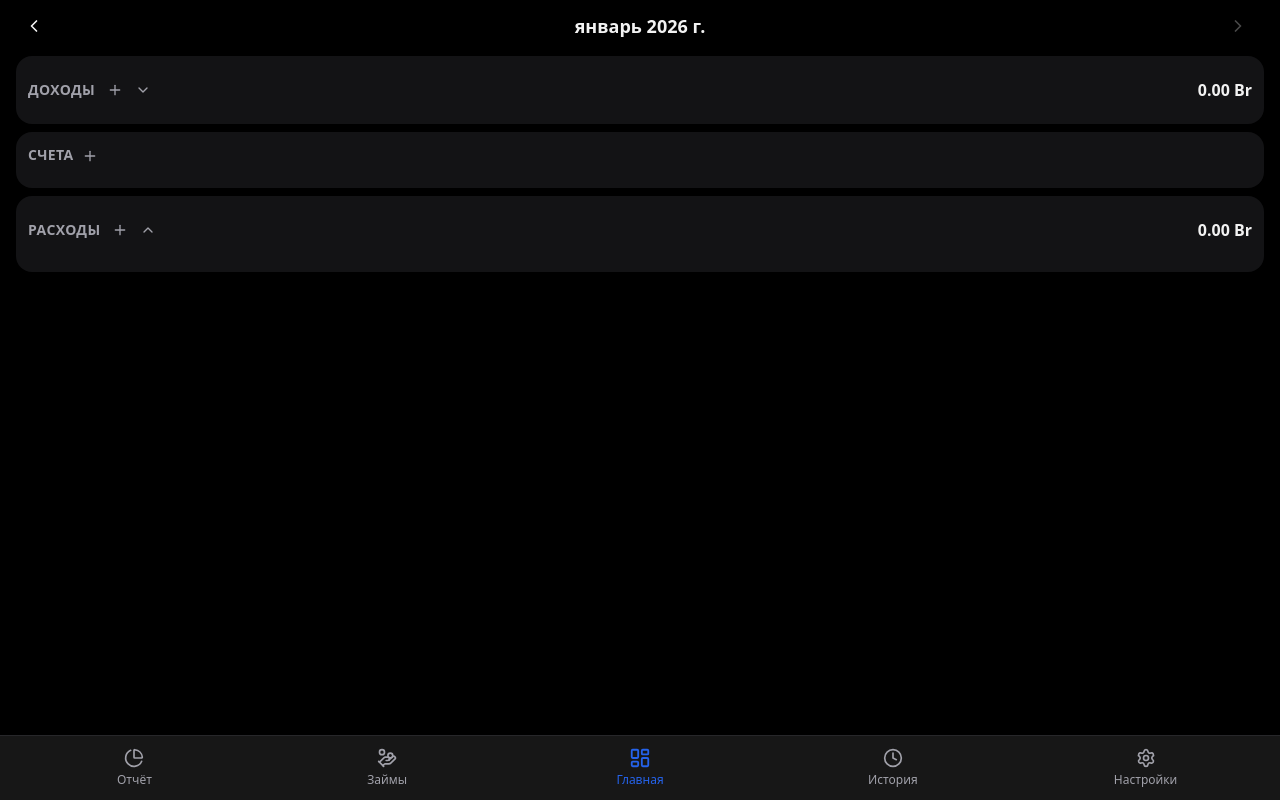
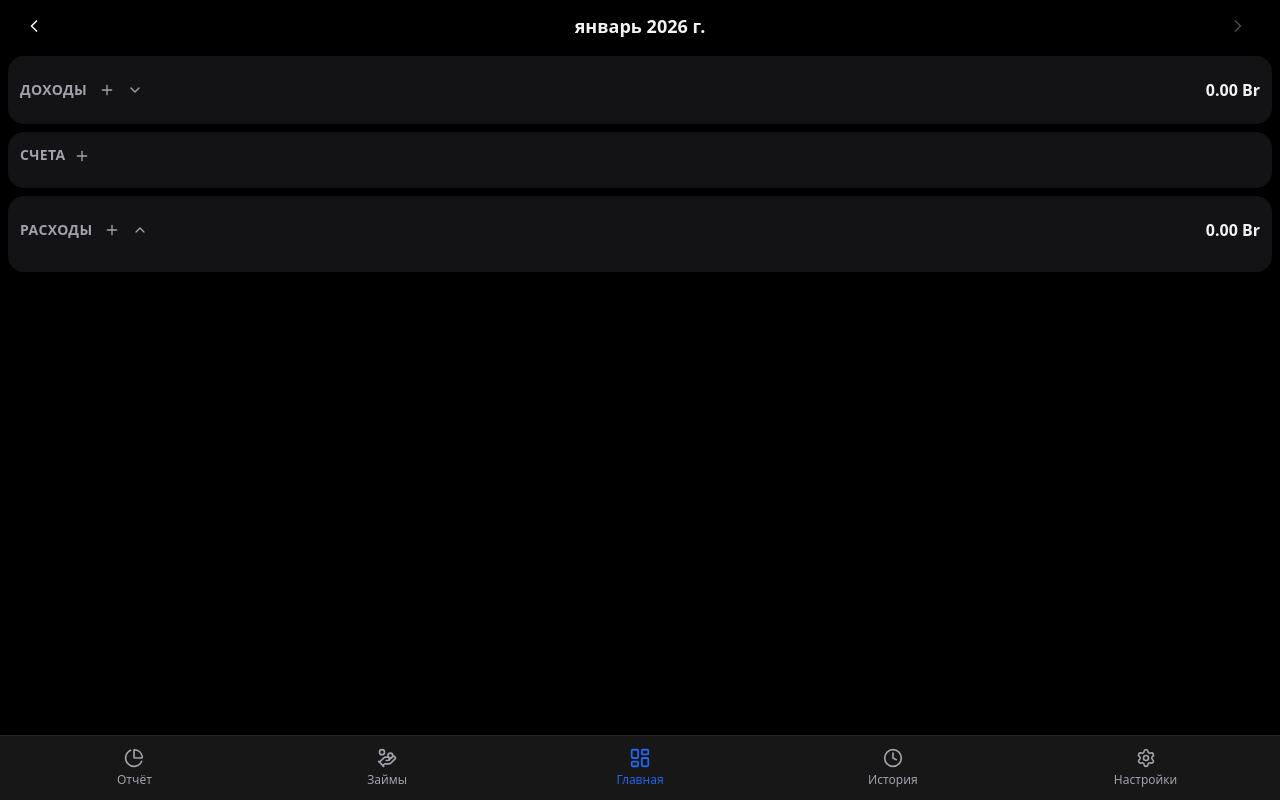
Before and after one commit to kostapchuk/finance-tracker, a React (Vite) app: page / in a window 1280 px wide. Both pictures are taken after typing "Sample123", "Sample123" into the empty fields and a click on the button "Продолжить". Built offline with nearby package versions, Linux system fonts and the light colour scheme.

Commit message:
fix: reduce px spacing for main sections

```diff
--- a/package.json
+++ b/package.json
@@ -1,7 +1,7 @@
 {
   "name": "finance-tracker",
   "private": true,
-  "version": "0.1.24",
+  "version": "0.1.25",
   "type": "module",
   "scripts": {
     "dev": "vite",
--- a/src/features/dashboard/components/Dashboard.tsx
+++ b/src/features/dashboard/components/Dashboard.tsx
@@ -179,7 +179,7 @@ export function Dashboard() {
         <MonthSelector />
 
         {/* Income Section - Draggable */}
-        <section className="px-4 py-1">
+        <section className="px-2 py-1">
           <div className="bg-secondary/50 rounded-xl p-3">
           <button
             onClick={() => setIncomeExpanded(!incomeExpanded)}
@@ -231,7 +231,7 @@ export function Dashboard() {
         </section>
 
         {/* Accounts Section - Draggable AND Droppable (for income and transfers) */}
-        <section className="px-4 py-1">
+        <section className="px-2 py-1">
           <div className="bg-secondary/50 rounded-xl p-3">
             <h3 className="text-sm font-semibold text-muted-foreground uppercase tracking-wide">
               {t('accounts')}
@@ -276,7 +276,7 @@ export function Dashboard() {
         </section>
 
         {/* Expenses Section - Droppable (for accounts) */}
-        <section className="px-4 py-1">
+        <section className="px-2 py-1">
           <div className="bg-secondary/50 rounded-xl p-3">
           <button
             onClick={() => setExpensesExpanded(!expensesExpanded)}
```
